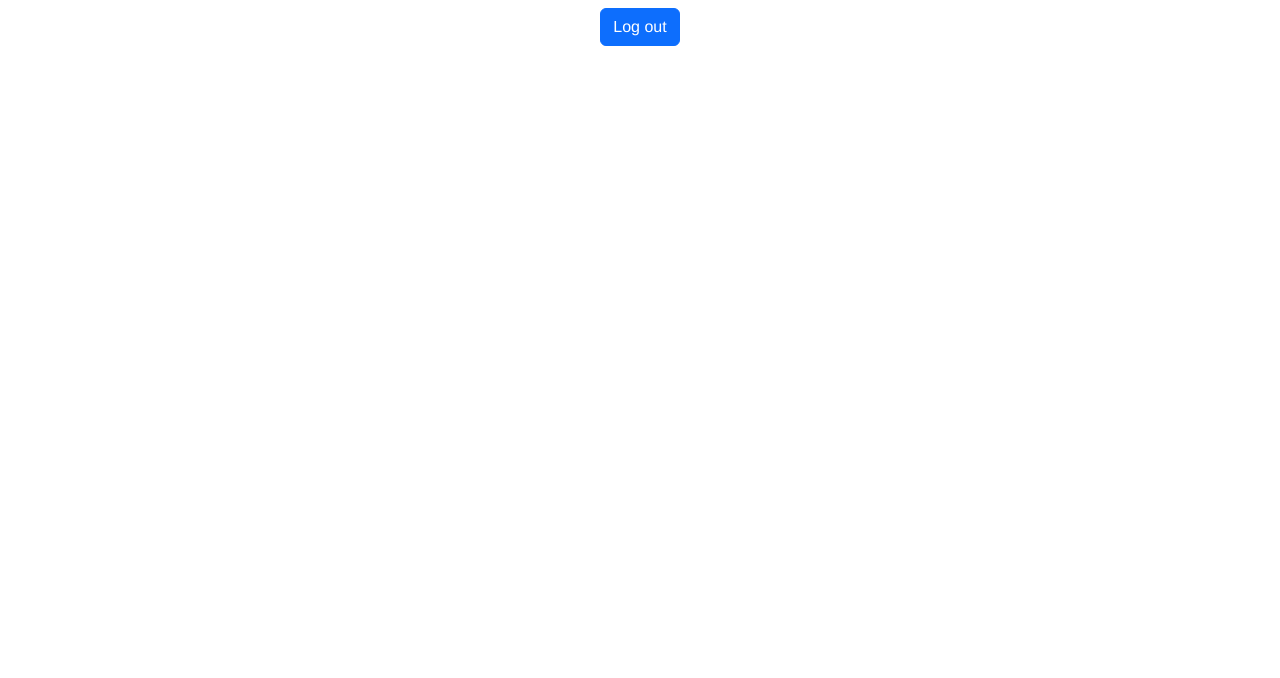
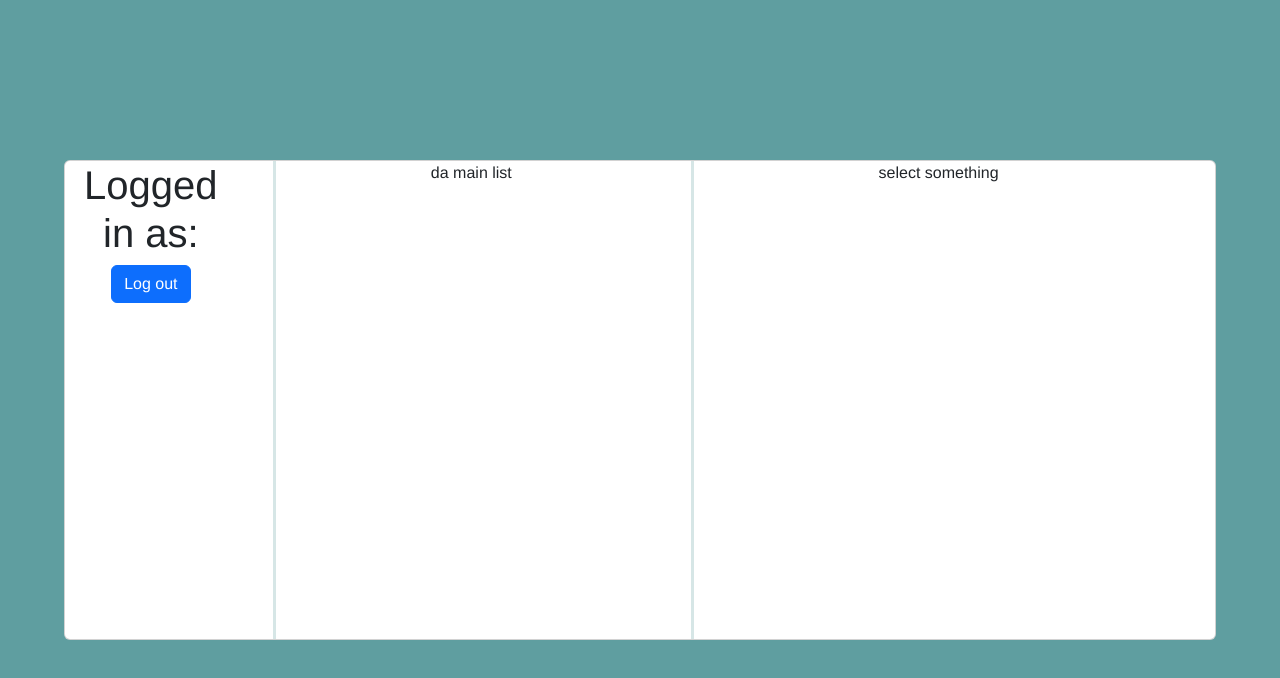
Before and after one commit to joaogpiva/Azami-Web, a Vue app: page /azami-app in a window 1280 px wide. Shown: the top 678 px of the page. Built offline with nearby package versions, Linux system fonts and the light colour scheme.

Commit message:
Define the main page's layout

```diff
--- /dev/null
+++ b/src/components/EntryList.vue
@@ -0,0 +1,11 @@
+<template>
+    <p>da main list</p>
+</template>
+
+<script lang="ts">
+import { defineComponent } from 'vue';
+
+export default defineComponent({
+    name: "EntryList",
+})
+</script>
--- /dev/null
+++ b/src/components/SelectedEntry.vue
@@ -0,0 +1,11 @@
+<template>
+    <p>select something</p>
+</template>
+
+<script lang="ts">
+import { defineComponent } from 'vue';
+
+export default defineComponent({
+    name: "SelectedEntry",
+})
+</script>
--- /dev/null
+++ b/src/components/SideBar.vue
@@ -0,0 +1,26 @@
+<template>
+    <h1>Logged in as: {{ name }}</h1>
+    <button class="btn btn-primary" @click="logout">Log out</button>
+</template>
+
+<script lang="ts">
+import { defineComponent } from 'vue';
+
+export default defineComponent({
+    name: "SideBar",
+    data(){
+        return {
+            name: String
+        }
+    },
+    mounted(){
+        this.name = localStorage.name;
+    },
+    methods: {
+        logout() : void{
+            localStorage.clear();
+            this.$router.replace("login");
+        }
+    },
+})
+</script>
--- a/src/views/AzamiAppView.vue
+++ b/src/views/AzamiAppView.vue
@@ -1,30 +1,47 @@
 <template>
-    <h1>{{ user.name }}</h1>
-    <button class="btn btn-primary" @click="logout">Log out</button>
+    <div class="d-flex flex-column min-vh-100 justify-content-center align-items-center" style="background-color: cadetblue;">
+        <div class="card card-main">
+            <div class="row" style="height: 100%">
+                <div class="col-2">
+                    <SideBar />
+                </div>
+                <div class="vr"></div>
+                <div class="col-4">
+                    <EntryList />
+                </div>
+                <div class="vr"></div>
+                <div class="col-5">
+                    <SelectedEntry />
+                </div>
+            </div>
+        </div>
+    </div>
 </template>
 
 <script lang="ts">
 import { defineComponent } from 'vue';
+import SideBar from '@/components/SideBar.vue';
+import EntryList from '@/components/EntryList.vue';
+import SelectedEntry from '@/components/SelectedEntry.vue';
 
 export default defineComponent({
-    data(){
-        return{
-            user: {
-                id: -1,
-                name: null
-            }
-        }
-    },
-    mounted(){
-        this.user.id = localStorage.id;
-        this.user.name = localStorage.name;
-    },
-    methods: {
-        logout(){
-            localStorage.clear();
-            this.$router.replace("login");
-            return true;
-        }
+    name: "AzamiAppView",
+    components: {
+        SideBar,
+        EntryList,
+        SelectedEntry
     }
 })
 </script>
+
+<style>
+.card-main{
+    width: 90%;
+    height: 30rem;
+}
+
+.vr{
+    color: white;
+    border-right: 3px solid cadetblue;
+}
+</style>
```
